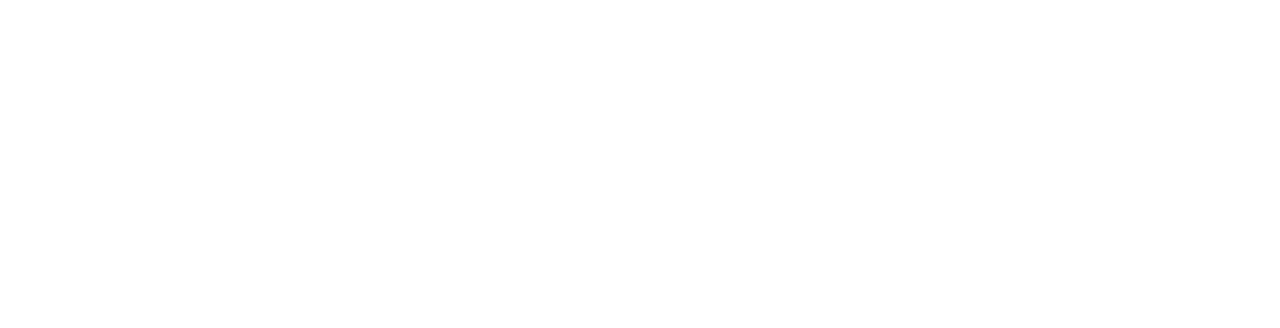
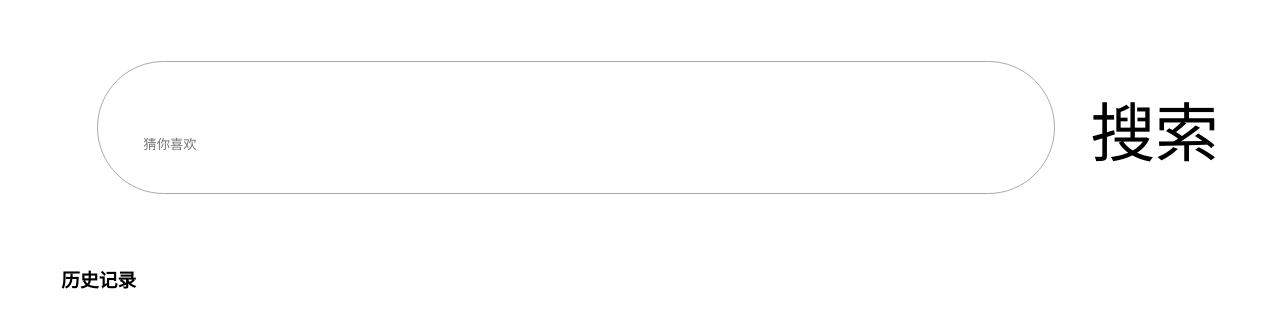
Before and after one commit to chenhui163/news, a Vue app: page /#/search in a window 1280 px wide. Shown: the top 328 px of the page. Built offline with nearby package versions, Linux system fonts and the light colour scheme; sample sign-in values are in the browser's storage.

Commit message:
搜索页面布局完成

```diff
--- a/src/main.js
+++ b/src/main.js
@@ -28,6 +28,7 @@
 import Index from "@/pages/Index"; // 导入首页页面组件
 import PostDetail from "@/pages/PostDetail"; // 导入文章详情页面组件
 import PostComment from "@/pages/PostComment"; // 导入精彩跟贴页面组件
+import Search from "@/pages/Search"; // 导入搜索页面组件
 
 /*
     插件：2.任何插件要是用都必须先注册
@@ -57,7 +58,8 @@
 
     { path:'/', component: Index },
     { path:'/post-detail/:id', component: PostDetail },
-    { path:'/post-comment/:id', component: PostComment }
+    { path:'/post-comment/:id', component: PostComment },
+    { path:'/search', component: Search },
 
 ]
 
--- a/src/pages/Index.vue
+++ b/src/pages/Index.vue
@@ -5,10 +5,12 @@
       <!-- logo -->
       <span class="iconfont iconnew"></span>
       <!-- 搜索框 -->
-      <div class="search">
-        <span class="iconfont iconsearch"></span>
-        <i>搜索新闻</i>
-      </div>
+      <router-link to="/search"  class="search">
+        <div>
+          <span class="iconfont iconsearch"></span>
+          <i>搜索新闻</i>
+        </div>
+      </router-link>
       <!-- 个人中心 -->
       <span class="iconfont iconwode" @click="handlePersonal"></span>
     </div>
@@ -209,6 +211,7 @@
     background: rgba(255, 255, 255, 0.4);
     border-radius: 21/360 * 100vw;
     text-align: center;
+    color: #fff;
 
     span {
       font-size: 20/360 * 100vw;
--- /dev/null
+++ b/src/pages/Search.vue
@@ -0,0 +1,53 @@
+<template>
+  <div class="wrap">
+      <div class="header">
+            <span class="iconfont iconjiantou2"></span>
+            <div class="search">
+              <span class="iconfont iconsearch"></span>
+              <input placeholder="猜你喜欢">
+            </div>
+            <span>搜索</span>
+      </div>
+
+      <div class="history">
+          <h3>历史记录</h3>
+          <div class="history-box"></div>
+      </div>
+
+  </div>
+</template>
+
+<script>
+export default {
+
+}
+</script>
+
+<style scoped lang="less">
+
+    .wrap{
+        padding: 15/360 * 100vw;
+    }
+
+    .header{
+        display: flex;
+        justify-content: space-between;
+        align-items: center;
+        margin-bottom: 20/360*100vw;
+
+
+        .search {
+            flex: 1;
+            margin: 0 10/360 * 100vw;
+            padding: 8/360 * 100vw;
+            background: rgba(255, 255, 255, 0.4);
+            border-radius: 21/360 * 100vw;
+            text-indent: 15px;
+            border: 1px solid #aaa
+        }
+        span {
+            font-size: 18/360 * 100vw;
+        }
+    }
+
+</style>
```
